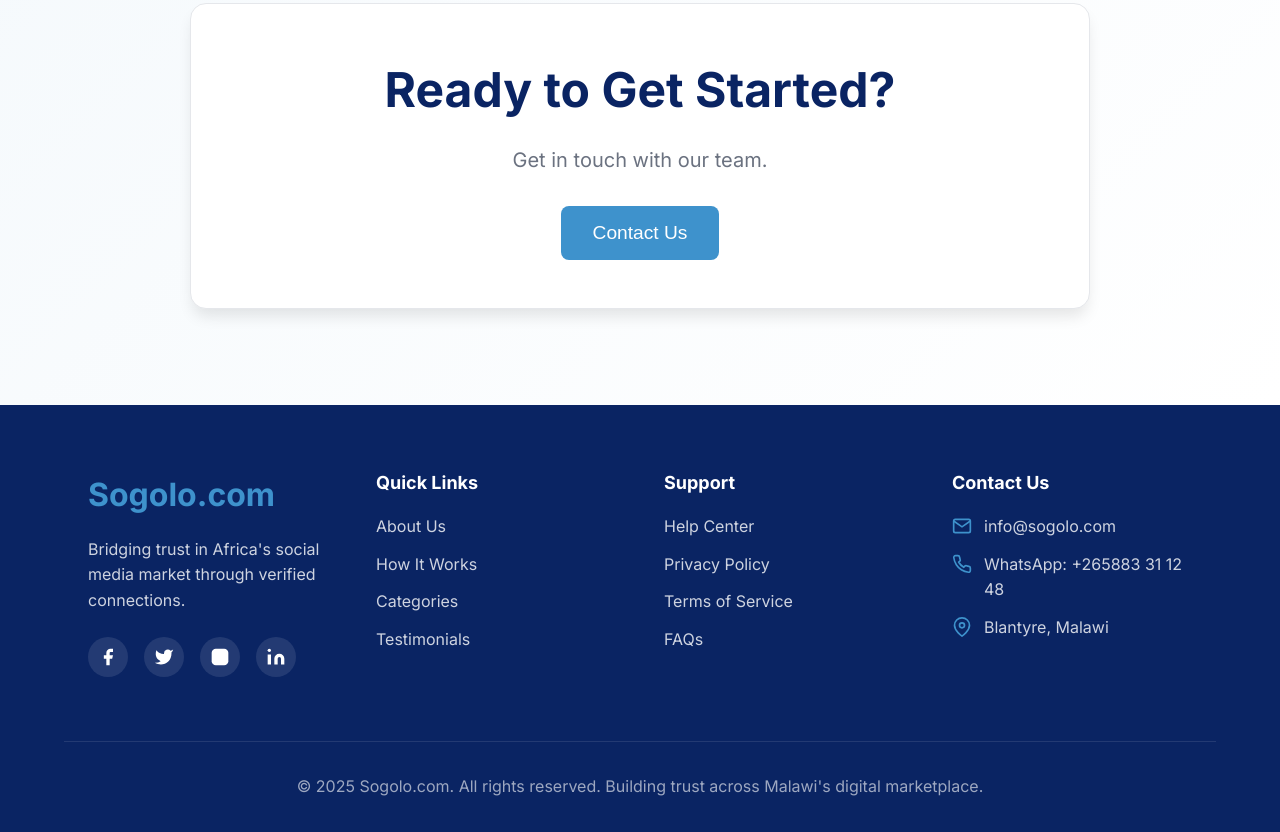
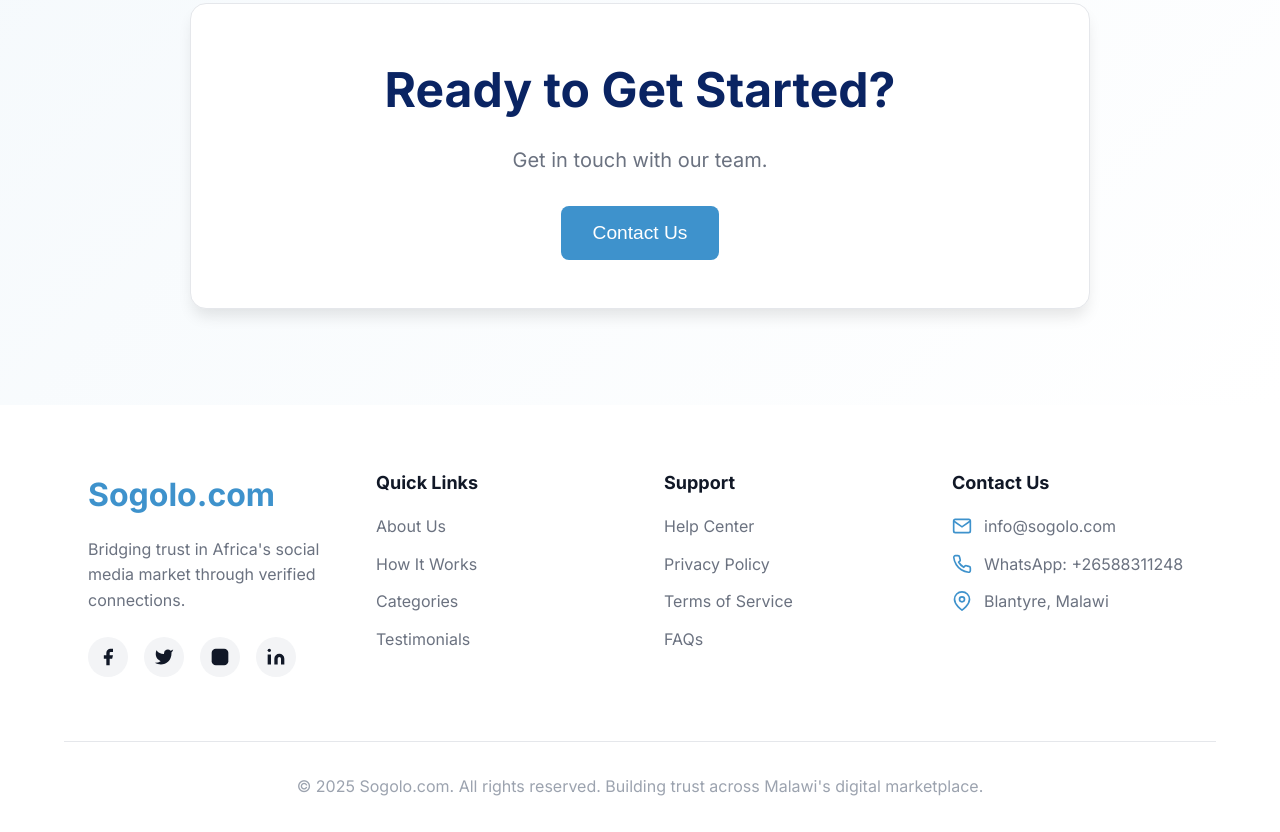
Before and after one commit to bsc-com-22/sogolo, a plain HTML site: page index.html in a window 1280 px wide. Shown: the part 4278-5110 px from the top of the page. Drawn offline with Linux system fonts and the light colour scheme.

Commit message:
Footer Color Update

```diff
--- a/index.html
+++ b/index.html
@@ -482,7 +482,7 @@
                             <svg width="20" height="20" viewBox="0 0 24 24" fill="none" stroke="currentColor" stroke-width="2">
                                 <path d="M22 16.92v3a2 2 0 0 1-2.18 2 19.79 19.79 0 0 1-8.63-3.07 19.5 19.5 0 0 1-6-6 19.79 19.79 0 0 1-3.07-8.67A2 2 0 0 1 4.11 2h3a2 2 0 0 1 2 1.72 12.84 12.84 0 0 0 .7 2.81 2 2 0 0 1-.45 2.11L8.09 9.91a16 16 0 0 0 6 6l1.27-1.27a2 2 0 0 1 2.11-.45 12.84 12.84 0 0 0 2.81.7A2 2 0 0 1 22 16.92z"></path>
                             </svg>
-                            <a href="https://wa.me/265883311248" class="footer-link" target="_blank" rel="noopener noreferrer">WhatsApp: +265883 31 12 48</a>
+                            <a href="https://wa.me/265883311248" class="footer-link" target="_blank" rel="noopener noreferrer">WhatsApp: +26588311248</a>
                         </li>
                         <li class="footer-contact-item">
                             <svg width="20" height="20" viewBox="0 0 24 24" fill="none" stroke="currentColor" stroke-width="2">
--- a/style.css
+++ b/style.css
@@ -1037,8 +1037,8 @@
 
 /* Footer */
 .footer {
-    background: #0A2463;
-    color: white;
+    background: #ffffff;
+    color: #111827;
 }
 
 .footer-content {
@@ -1062,7 +1062,7 @@
 }
 
 .footer-description {
-    color: rgba(255, 255, 255, 0.8);
+    color: #6B7280;
     line-height: 1.6;
     margin-bottom: 24px;
 }
@@ -1075,12 +1075,12 @@
 .social-link {
     width: 40px;
     height: 40px;
-    background: rgba(255, 255, 255, 0.1);
+    background: #F3F4F6;
     border-radius: 50%;
     display: flex;
     align-items: center;
     justify-content: center;
-    color: white;
+    color: #111827;
     text-decoration: none;
     transition: all 0.2s ease;
 }
@@ -1093,6 +1093,7 @@
     font-size: 18px;
     font-weight: 700;
     margin-bottom: 16px;
+    color: #111827;
 }
 
 .footer-list {
@@ -1103,7 +1104,7 @@
 }
 
 .footer-link {
-    color: rgba(255, 255, 255, 0.8);
+    color: #6B7280;
     text-decoration: none;
     transition: color 0.2s ease;
 }
@@ -1122,16 +1123,18 @@
     color: #3E92CC;
     margin-top: 2px;
     flex-shrink: 0;
+    fill: none;
+    stroke: #3E92CC;
 }
 
 .footer-bottom {
-    border-top: 1px solid rgba(255, 255, 255, 0.1);
+    border-top: 1px solid #E5E7EB;
     padding: 32px 24px;
     text-align: center;
 }
 
 .footer-copyright {
-    color: rgba(255, 255, 255, 0.6);
+    color: #9CA3AF;
 }
 
 /* Animations */
```
